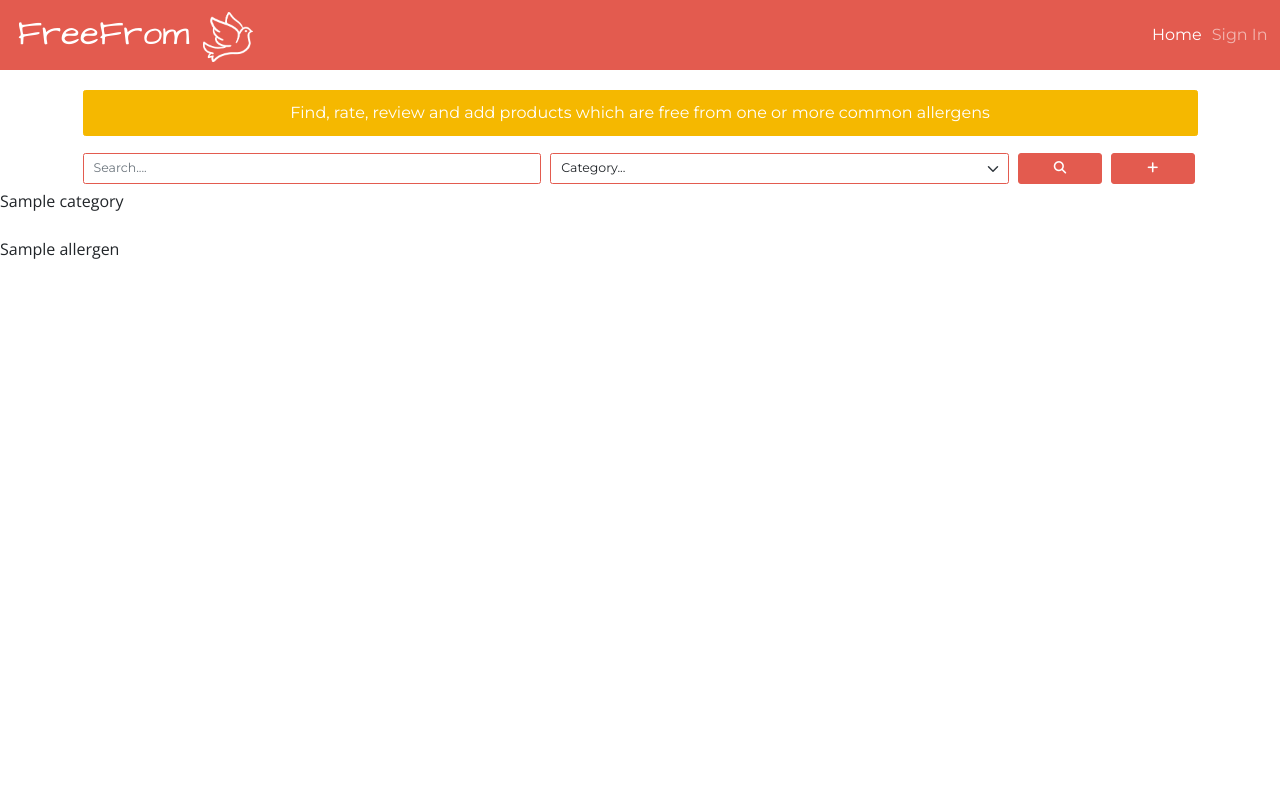
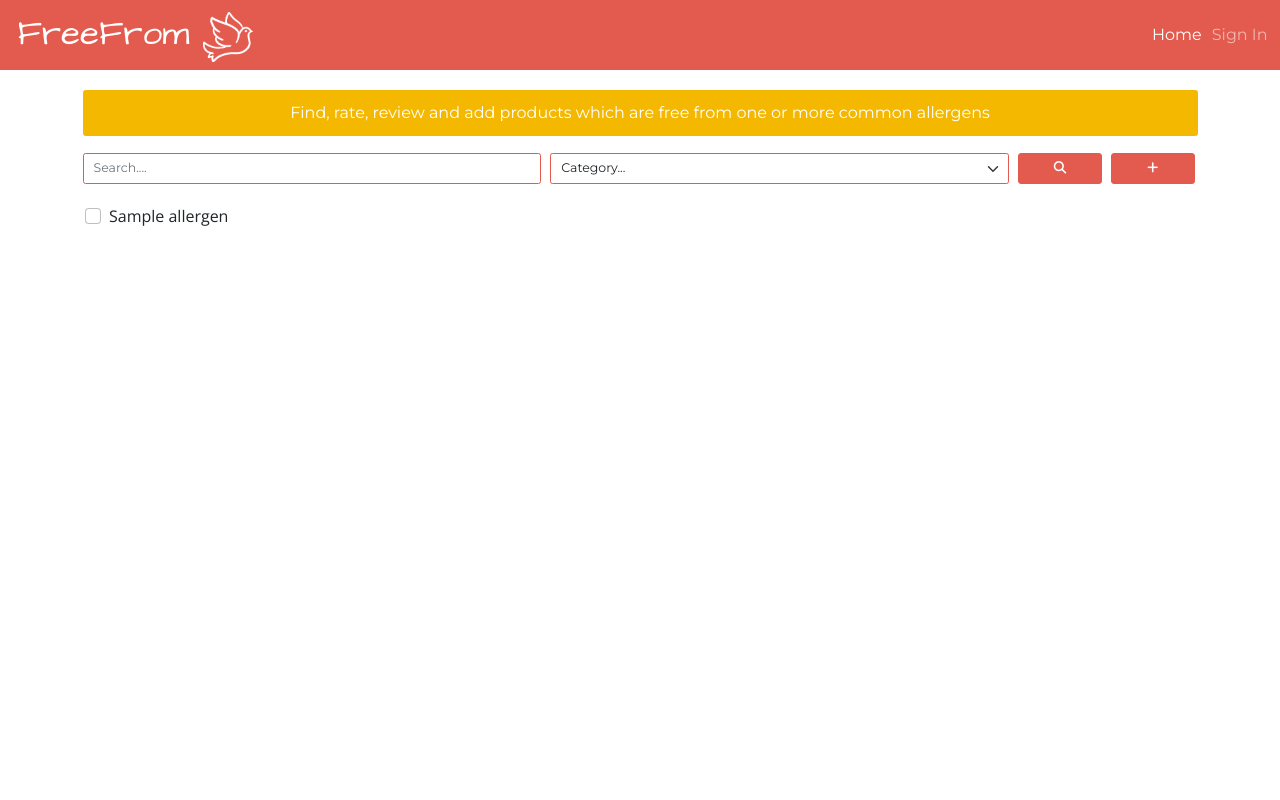
Before and after one commit to richardhenyash/freefrom, a Flask app: page / in a window 1280 px wide. Run offline with Flask 2, Linux system fonts and the light colour scheme; a database or web service that is not in the repository returns one stand-in record (values such as "Sample title"); some libraries are stand-ins or nearby versions.

Commit message:
add allergen checkboxes to home page

```diff
--- a/templates/home.html
+++ b/templates/home.html
@@ -40,12 +40,16 @@
                 </div>
             </div>
         </div>
+        <div class="row">
+            <div class="col-12 p-4">
+                {% for allergen in allergens %}
+                    <div class="form-check form-check-inline">
+                        <input class="form-check-input" type="checkbox" id="{{ allergen.name }}Checkbox" value="{{ allergen.name }}">
+                        <label class="form-check-label" for="{{ allergen.name }}Checkbox">{{ allergen.name }}</label>
+                    </div>
+                {% endfor %}
+                </div>
+            </div>
+        </div>
     </section>
-    {% for category in categories %}
-        {{ category.name }}<br>
-    {% endfor %}
-    <br>
-    {% for allergen in allergens %}
-        {{ allergen.name }}<br>
-    {% endfor %}
 {% endblock %}
```
